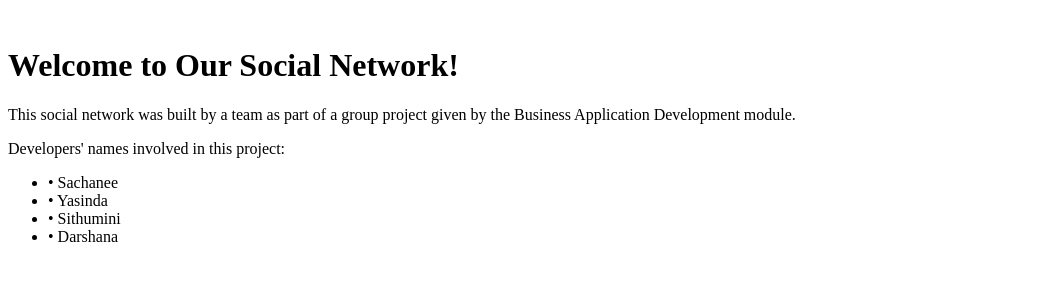
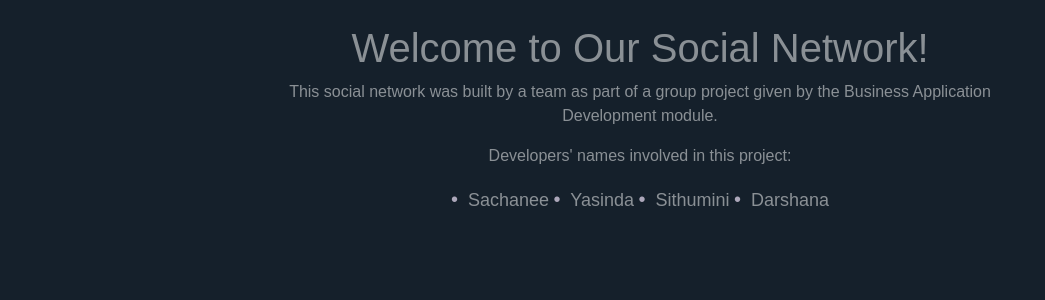
Before and after one commit to Sachanee/Micro_Blogging_Platform, a Django app: page /about/ in a window 1280 px wide. Shown: the top 300 px of the page, without its empty margins (0-1045 px from the left). Run offline with Django 4.2, Linux system fonts and the light colour scheme; some libraries are stand-ins or nearby versions.

Commit message:
Update base.html file

```diff
--- a/Blog/templates/Blog/base.html
+++ b/Blog/templates/Blog/base.html
@@ -1,10 +1,21 @@
+{% load static %}
 <!doctype html>
 <html lang="en">
 
 <head>
-    <!-- Meta tags and Stylesheets -->
-    <!-- ... -->
-    <title>BlogZone</title>
+    <meta charset="utf-8">
+    <meta name="viewport" content="width=device-width, initial-scale=1, shrink-to-fit=no">
+    <link rel="stylesheet" href="https://stackpath.bootstrapcdn.com/bootstrap/4.1.3/css/bootstrap.min.css"
+        integrity="sha384-MCw98/SFnGE8fJT3GXwEOngsV7Zt27NXFoaoApmYm81iuXoPkFOJwJ8ERdknLPMO" crossorigin="anonymous">
+    <link rel="stylesheet" type="text/css" href="{% static 'Blog/main.css' %}">
+    <link rel="stylesheet" type="text/css" href="{% static 'Blog/style.css' %}">
+    <link href="https://fonts.googleapis.com/icon?family=Material+Icons" rel="stylesheet">
+    <link rel="stylesheet" href="https://cdnjs.cloudflare.com/ajax/libs/font-awesome/4.7.0/css/font-awesome.min.css">
+    <link rel="icon" type="image/png" href="{% static 'blog/logo.png' %}">
+    <link rel="stylesheet" href="https://cdnjs.cloudflare.com/ajax/libs/font-awesome/4.7.0/css/font-awesome.min.css">
+    <link rel="stylesheet" href="https://pro.fontawesome.com/releases/v5.11.2/css/all.css"
+        integrity="sha384-zrnmn8R8KkWl12rAZFt4yKjxplaDaT7/EUkKm7AovijfrQItFWR7O/JJn4DAa/gx" crossorigin="anonymous">
+    <title>BlogRoom</title>
 </head>
 
 <body>
```
